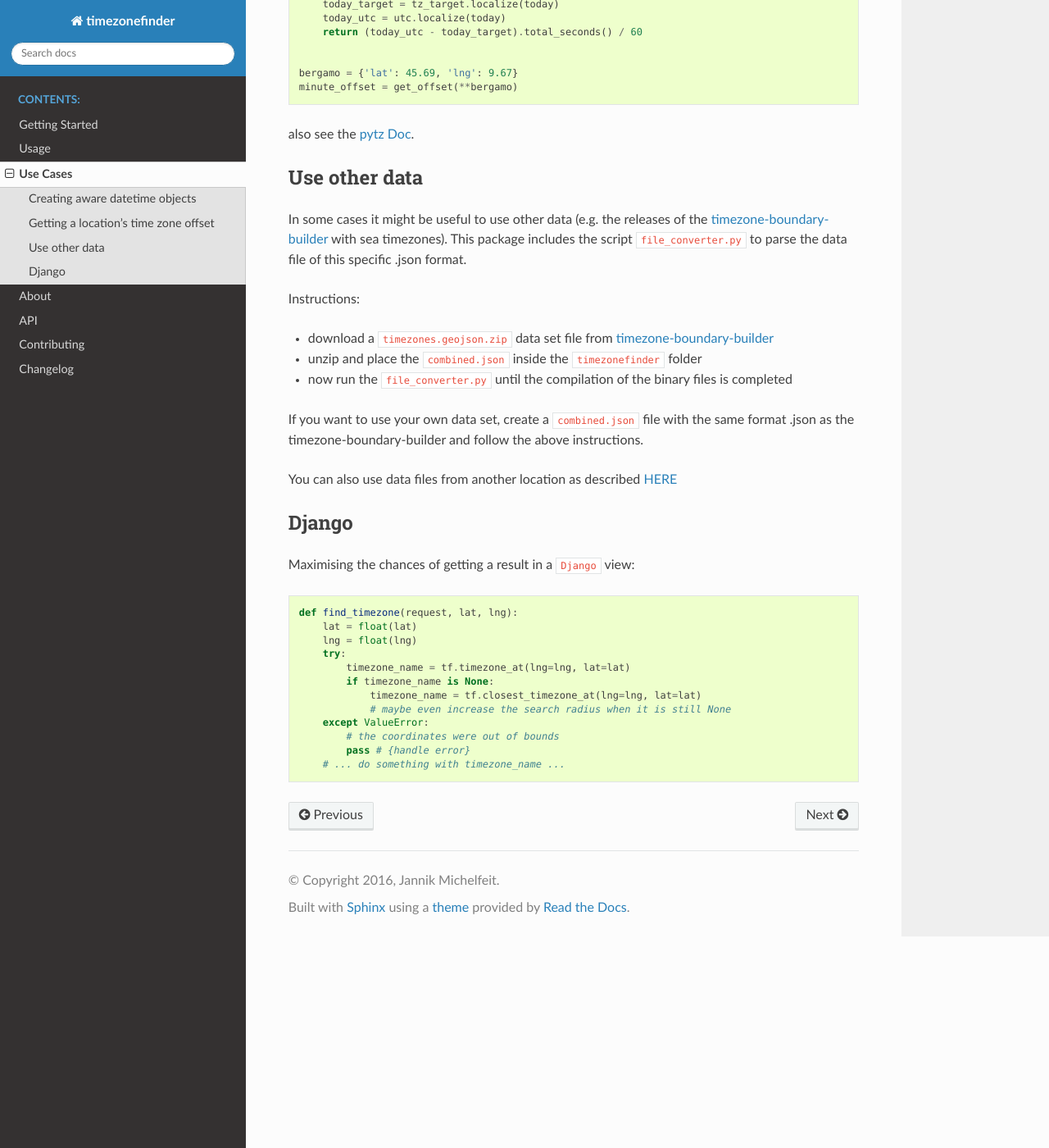
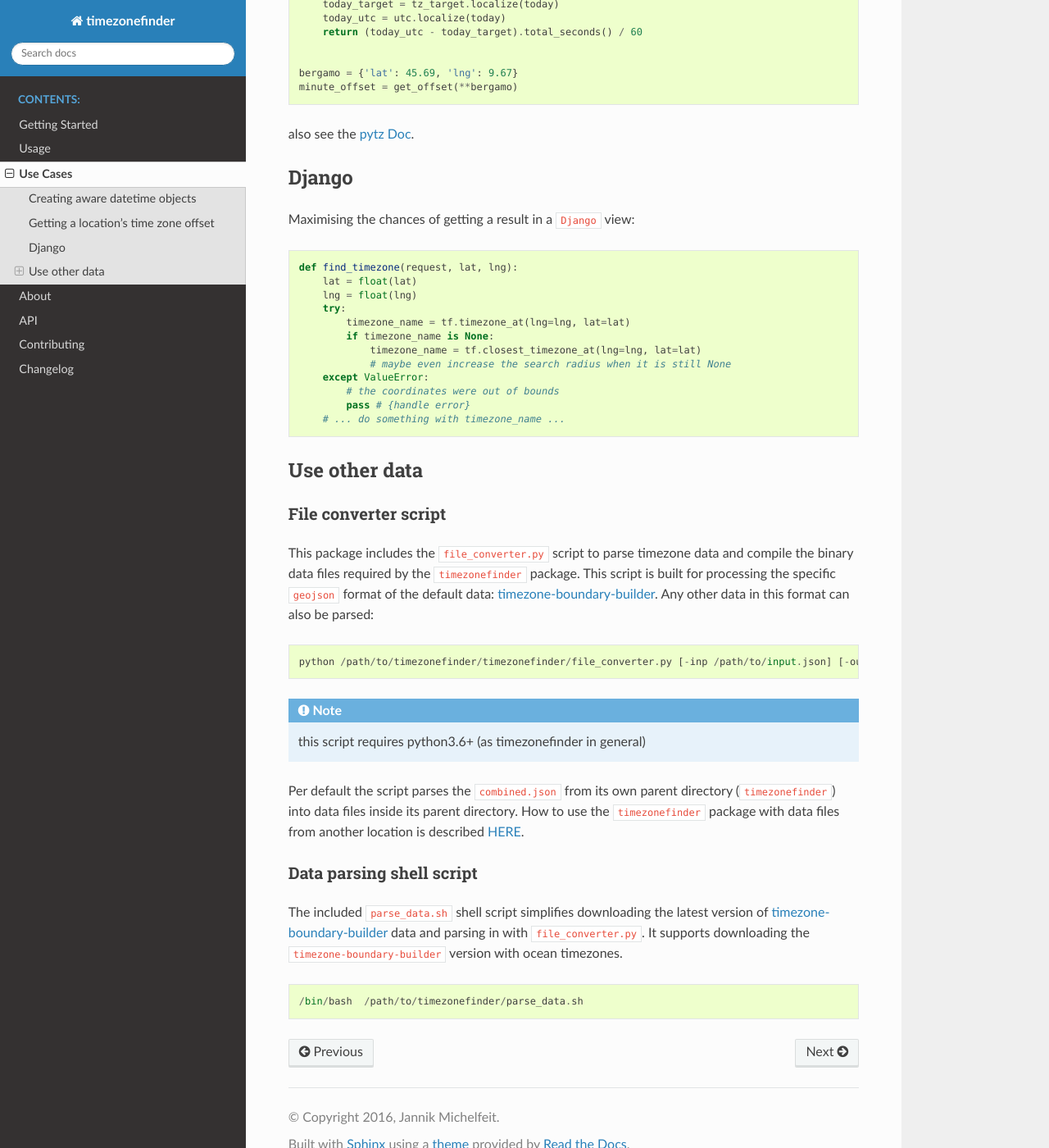
Before and after one commit to jannikmi/timezonefinder, a Sphinx documentation site: the page built from docs/2_use_cases.rst, in a window 1280 px wide and 1400 px high, scrolled down 791 px. Shown: the whole window at 82% size. Built offline with Sphinx 7.4.7 and the Read the Docs theme 2.0.0, drawn with Linux system fonts in a browser that asks for light colours; the version number could not be read and is left out.

Commit message:
add parse_data.sh
* added the ``parse_data.sh`` shell script for downloading the latest timezone data, also with oceans. documented usage.

``file_converter.py``:
* fixing #101: make imports work for local and remote execution
* added command line arguments for specifying the input and output directories

```diff
--- a/docs/2_use_cases.rst
+++ b/docs/2_use_cases.rst
@@ -57,28 +57,6 @@ Getting a location's time zone offset
 also see the `pytz Doc <http://pytz.sourceforge.net/>`__.
 
 
-.. _parse_data:
-
-Use other data
---------------
-
-In some cases it might be useful to use other data (e.g. the releases of the `timezone-boundary-builder <https://github.com/evansiroky/timezone-boundary-builder/releases>`__ with sea timezones).
-This package includes the script ``file_converter.py`` to parse the data file of this specific .json format.
-
-Instructions:
-
-* download a ``timezones.geojson.zip`` data set file from `timezone-boundary-builder <https://github.com/evansiroky/timezone-boundary-builder/releases>`__
-* unzip and place the ``combined.json`` inside the ``timezonefinder`` folder
-* now run the ``file_converter.py`` until the compilation of the binary files is completed
-
-If you want to use your own data set, create a ``combined.json`` file with the same format .json as the timezone-boundary-builder and follow the above instructions.
-
-You can also use data files from another location as described :ref:`HERE <init>`
-
-.. TODO script
-
-
-
 Django
 ------
 
@@ -99,3 +77,52 @@ Maximising the chances of getting a result in a ``Django`` view:
             # the coordinates were out of bounds
             pass # {handle error}
         # ... do something with timezone_name ...
+
+
+
+
+
+.. _parse_data:
+
+Use other data
+--------------
+
+
+File converter script
+*********************
+
+
+This package includes the ``file_converter.py`` script to parse timezone data and compile the binary data files required
+by the ``timezonefinder`` package.
+This script is built for processing the specific ``geojson`` format of the default data: `timezone-boundary-builder <https://github.com/evansiroky/timezone-boundary-builder/releases>`__.
+Any other data in this format can also be parsed:
+
+::
+
+    python /path/to/timezonefinder/timezonefinder/file_converter.py [-inp /path/to/input.json] [-out /path/to/output_folder]
+
+
+
+.. note::
+
+    this script requires python3.6+ (as timezonefinder in general)
+
+
+Per default the script parses the ``combined.json`` from its own parent directory (``timezonefinder``) into data files inside its parent directory.
+How to use the ``timezonefinder`` package with data files from another location is described :ref:`HERE <init>`.
+
+
+
+
+Data parsing shell script
+*************************
+
+The included ``parse_data.sh`` shell script simplifies downloading the latest version of
+`timezone-boundary-builder <https://github.com/evansiroky/timezone-boundary-builder/releases>`__
+data and parsing in with ``file_converter.py``.
+It supports downloading the ``timezone-boundary-builder`` version with ocean timezones.
+
+
+::
+
+    /bin/bash  /path/to/timezonefinder/parse_data.sh
```
Also changed, not shown: CHANGELOG.rst (+12 -12 lines), docs/3_about.rst (+4 -4 lines), 7 other files.
